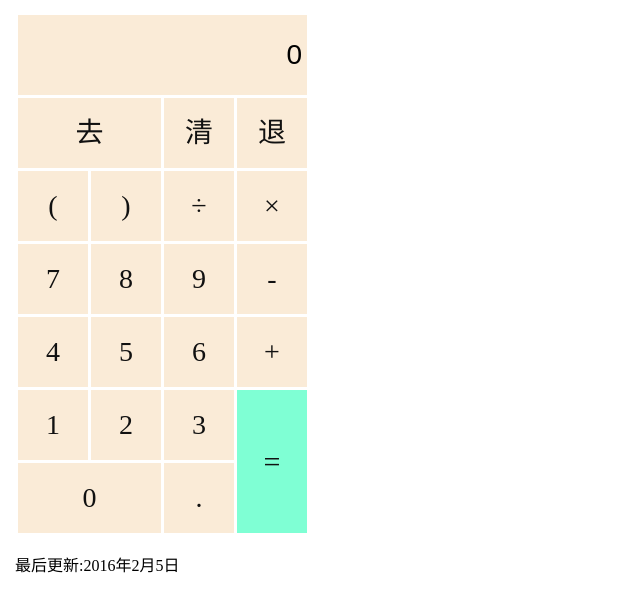
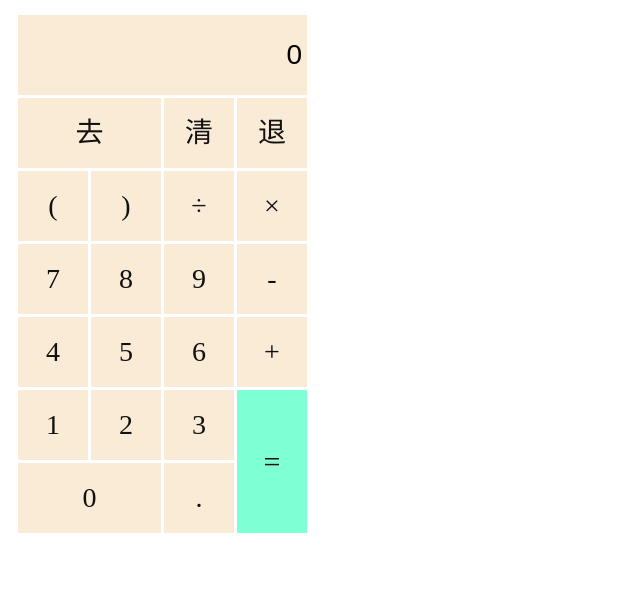
Before and after one commit to zkingri/JiSuanQi, a plain HTML site: page index.html in a window 1280 px wide. Shown: the whole page, without its empty margins (0-640 px from the left). Drawn offline with Linux system fonts and the light colour scheme.

Commit message:
Update index.html

```diff
--- a/index.html
+++ b/index.html
@@ -75,8 +75,6 @@
         <td class="shuzi" onclick="dian();wei()">.</td>
     </tr>
 </table>
-
-<p>最后更新:2016年2月5日</p>
 
 <script>
     var d=0;
```
